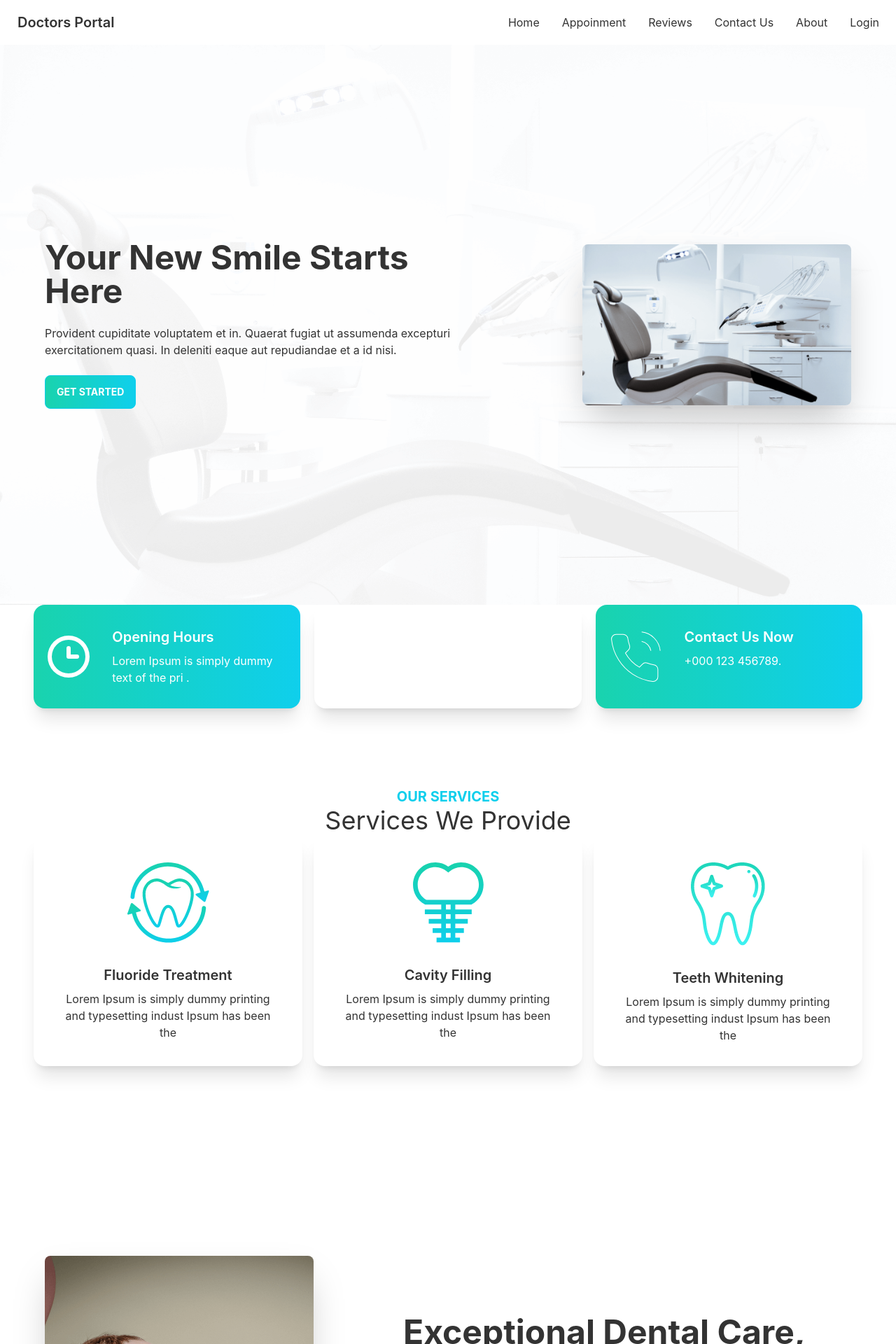
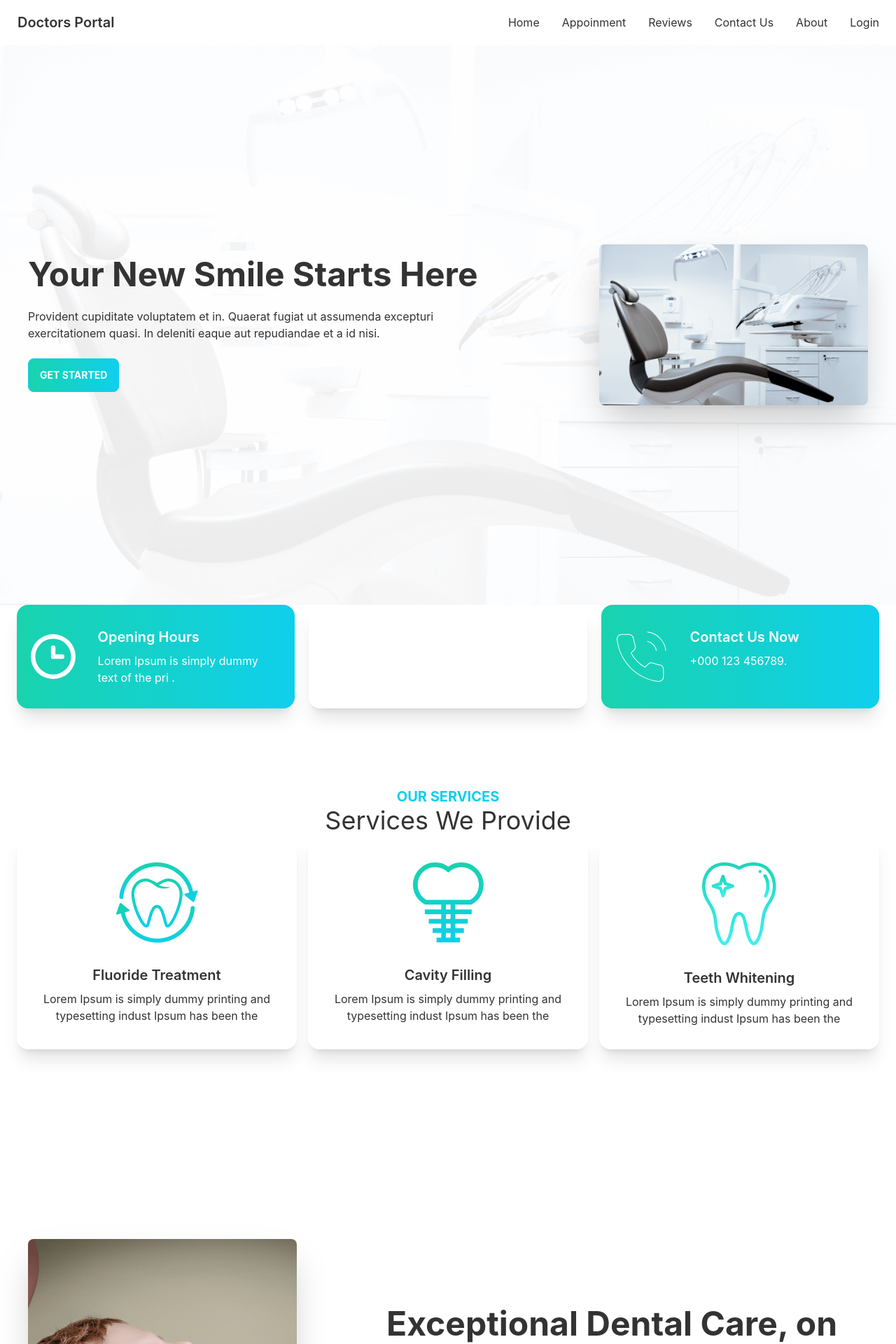
Before and after one commit to abdullah-masud/Doctors-Portal-Client, a React (Create React App) app: page / in a window 1280 px wide. Shown: the top 1920 px of the page at 70% size. Built offline with nearby package versions, Linux system fonts and the light colour scheme.

Commit message:
styles changed

```diff
--- a/src/Pages/Home/Banner.js
+++ b/src/Pages/Home/Banner.js
@@ -4,7 +4,7 @@ import bg from '../../assets/images/bg.png'
 
 const Banner = () => {
     return (
-        <div class="hero min-h-screen px-12" style={{ backgroundImage: `url(${bg})` }}>
+        <div class="hero min-h-screen px-6" style={{ backgroundImage: `url(${bg})` }}>
             <div class="hero-content flex-col lg:flex-row-reverse">
                 <img src={chair} class="max-w-sm rounded-lg shadow-2xl w-full" />
                 <div className='lg:mr-28'>
--- a/src/Pages/Home/GetStarted.js
+++ b/src/Pages/Home/GetStarted.js
@@ -3,7 +3,7 @@ import treatment from '../../assets/images/treatment.png'
 
 const GetStarted = () => {
     return (
-        <div class="hero min-h-screen bg-base-100 px-12">
+        <div class="hero min-h-screen bg-base-100 px-6">
             <div class="hero-content flex-col lg:flex-row">
                 <img src={treatment} class="max-w-sm rounded-lg shadow-2xl w-full" />
                 <div className='lg:ml-28'>
--- a/src/Pages/Home/Info.js
+++ b/src/Pages/Home/Info.js
@@ -7,7 +7,7 @@ import phone from '../../assets/icons/phone.svg'
 const Info = () => {
 
     return (
-        <div className='grid grid-cols-1 lg:grid-cols-3 gap-5 container mx-auto px-12'>
+        <div className='grid grid-cols-1 lg:grid-cols-3 gap-5 container mx-auto px-6'>
             <InfoCard bgClass="bg-gradient-to-r from-secondary to-primary" cardInfo="Lorem Ipsum is simply dummy text of the pri " cardTitle="Opening Hours" img={clock} />
             <InfoCard bgClass="bg-accent" cardInfo="Brooklyn, NY 10036, United States" cardTitle="Visit Our Location " img={marker} />
             <InfoCard bgClass="bg-gradient-to-r from-secondary to-primary" cardInfo="+000 123 456789" cardTitle="Contact Us Now" img={phone} />
--- a/src/Pages/Home/Services.js
+++ b/src/Pages/Home/Services.js
@@ -31,7 +31,7 @@ const Services = () => {
                 <h3 className='text-primary text-xl font-bold uppercase'>Our Services</h3>
                 <h2 className='text-4xl'>Services We Provide</h2>
             </div>
-            <div className='grid sm:grid-cols-1 md:grid-cols-2 lg:grid-cols-3 gap-4 container mx-auto px-12'>
+            <div className='grid sm:grid-cols-1 md:grid-cols-2 lg:grid-cols-3 gap-4 container mx-auto px-6'>
                 {
                     services.map(service => <Service
                         key={service._id}
```
